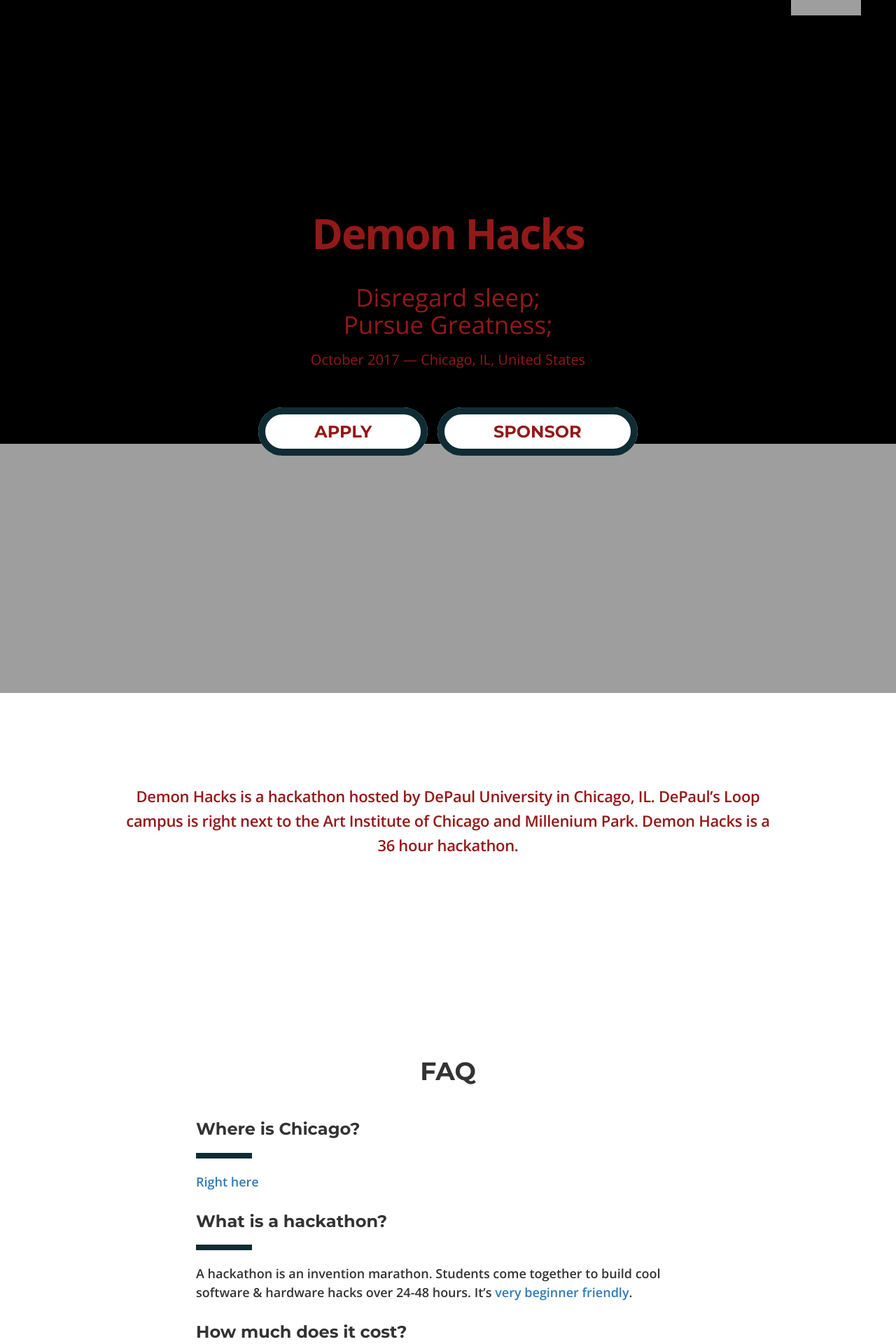
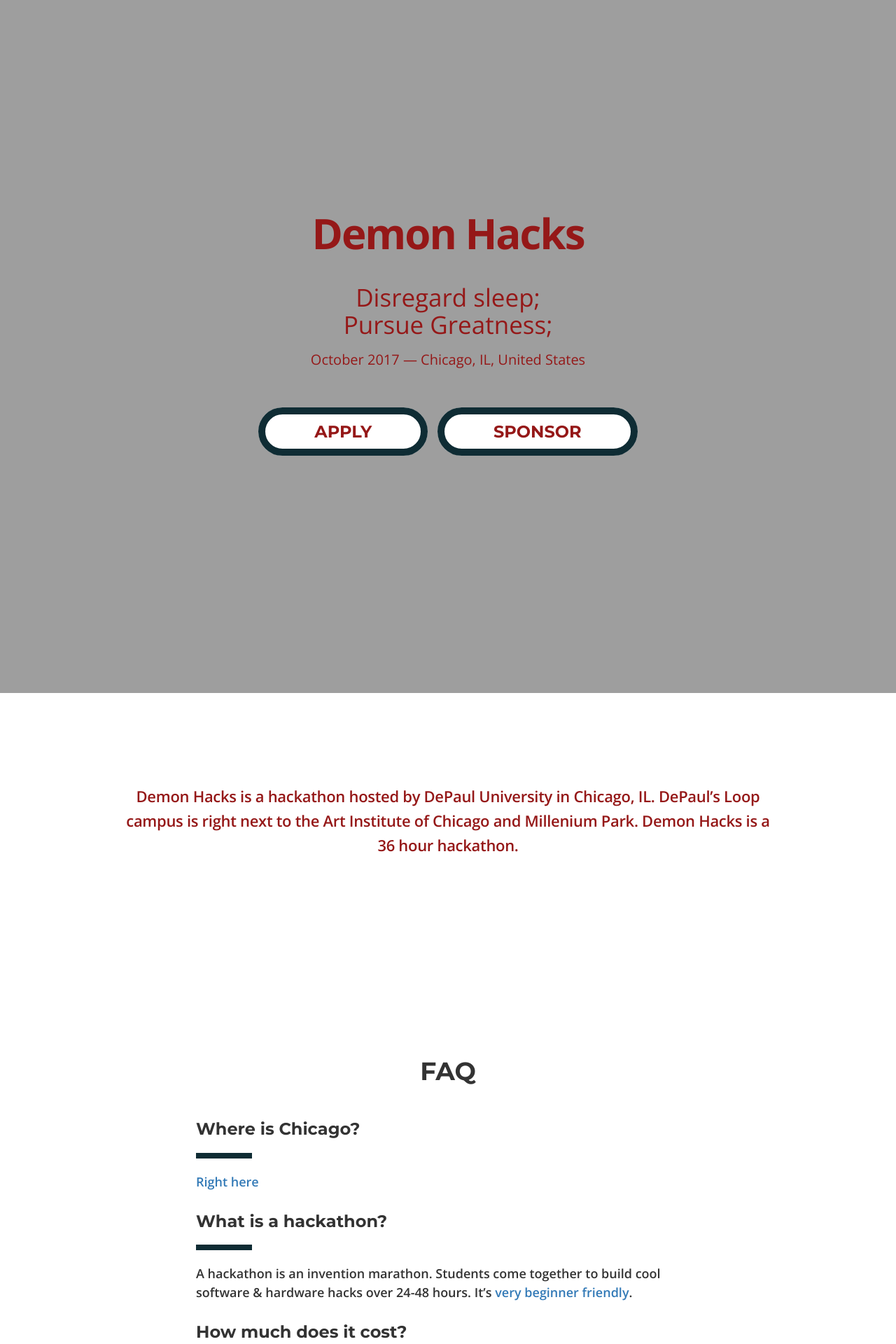
Before and after one commit to aoganezo/demonhacksTemp, a Jekyll site: the page built from index.html, in a window 1280 px wide. Shown: the top 1920 px of the page at 70% size. Built offline with Jekyll 4.4.1, drawn with Linux system fonts in a browser that asks for light colours; nearby versions of some CDN libraries; grey boxes are pictures that could not be loaded.

Commit message:
trying something with top text.

```diff
--- a/_includes/hero.html
+++ b/_includes/hero.html
@@ -1,5 +1,5 @@
 <section class="hero">
-  <div class="wrapper text-center" style="background-color:black">
+  <div class="wrapper text-center" style="background-color:">
     <h1 rel="title">{{ site.event.name }}</h1>
     <h2 rel="description">{{ site.event.description }}</h2>
     <h3 rel="location">{{ site.event.date }} &mdash; {{ site.event.location }}</h3>
--- a/css/original.css
+++ b/css/original.css
@@ -51,12 +51,13 @@
 
 .hero {
   /* background-color: #F5699C;*/
-  /* real background image without artur's opacity diddling
+  /* real background image without artur's opacity diddling. :'(
    * http://www.styledesign.de/images/referenzen/DeluxeBad24-LogoBig.png
    */
   width: 100%;
   height: 100%;
-  background: url("../images/bg-chicago-large-100-opacity.png") center center no-repeat;
+  /*background: url("../images/bg-chicago-large-100-opacity.png") center center no-repeat;*/
+  background: url("../images/bg-chicago-25-opacity.png") center center no-repeat;
   background-size: cover;
   background-color: rgba(0, 0, 0, 0.4);
   min-height: 110vh;
```
Also changed, not shown: 1 other file.
